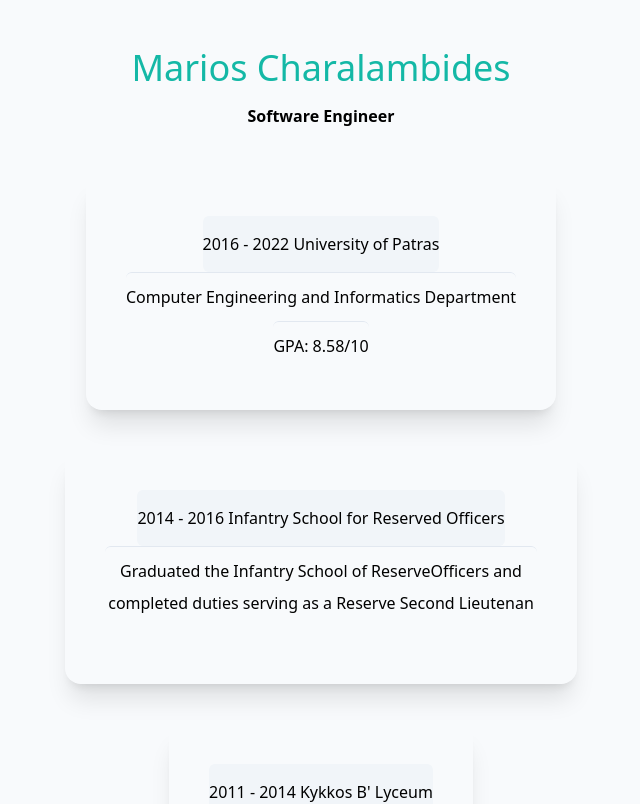
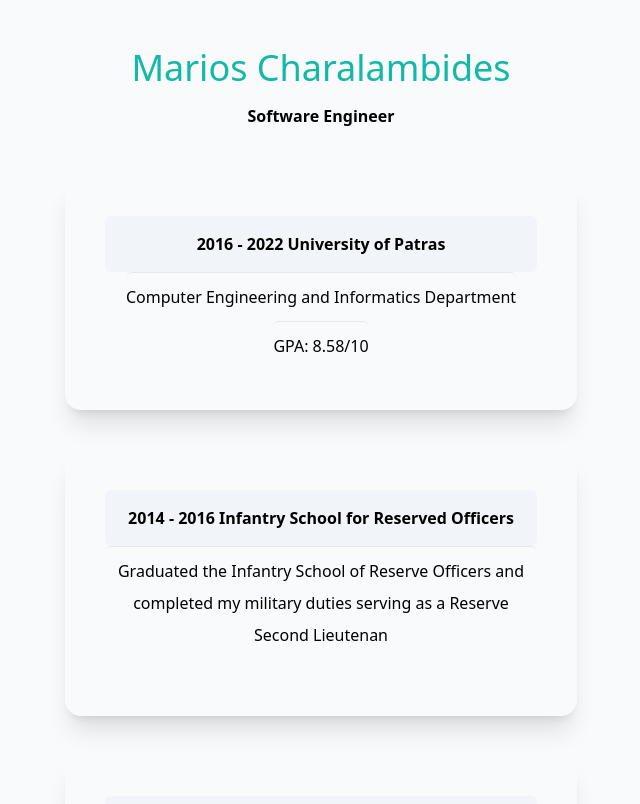
Before and after one commit to mcharalambides/MyPortofolio, a Next.js app: page / in a window 1280 px wide. Shown: the top 804 px of the page, without its empty margins (319-959 px from the left). Built offline with nearby package versions, Linux system fonts and the light colour scheme.

Commit message:
Latest Version Update

```diff
--- a/pages/index.tsx
+++ b/pages/index.tsx
@@ -6,8 +6,8 @@
 
 function Row({text1,text2,text3} : {text1:String, text2:String, text3:String}) {
   return(
-    <div className='basis-1/4 flex-1 object-cover mx-auto shadow-xl rounded-2xl flex flex-col items-center justify-center divide-y p-10 divide-slate-200'>
-    <h1 className='text-center rounded-md bg-slate-100 leading-8 py-3'>{text1}</h1>
+    <div className='w-full basis-1/4 flex-1 object-cover mx-auto shadow-xl rounded-2xl flex flex-col items-center justify-center divide-y p-10 divide-slate-200'>
+    <h1 className='font-semibold w-full text-center rounded-md bg-slate-100 leading-8 py-3'>{text1}</h1>
     <h1 className='text-center rounded-md  leading-8 py-2'>{text2}</h1>
     <h1 className='text-center rounded-md  leading-8 py-2'>{text3}</h1>
   </div>
@@ -39,7 +39,7 @@
                  />
 
           <Row text1 = "2014 - 2016 Infantry School for Reserved Officers"
-            text2 = "Graduated the Infantry School of ReserveOfficers and completed duties serving as a Reserve Second Lieutenan"
+            text2 = "Graduated the Infantry School of Reserve Officers and completed my military duties serving as a Reserve Second Lieutenan"
             text3=""
             />
 
```
